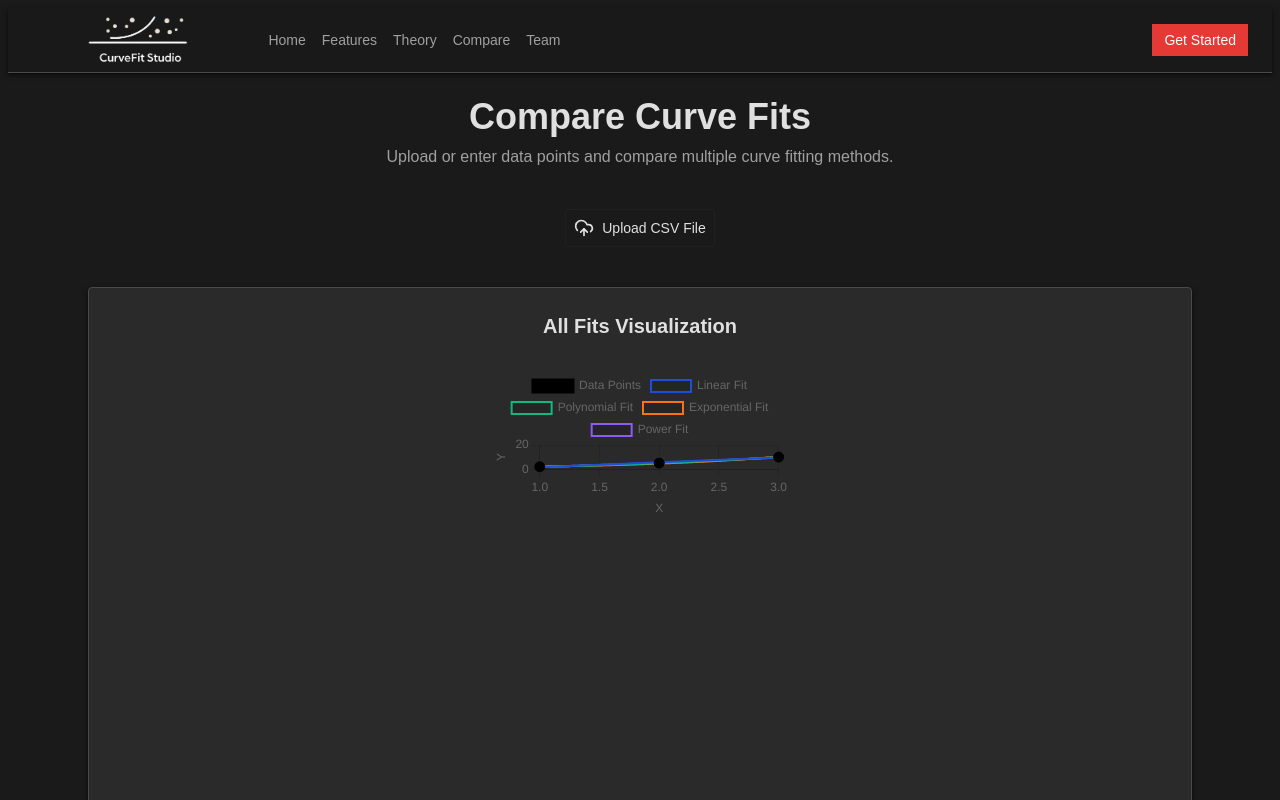
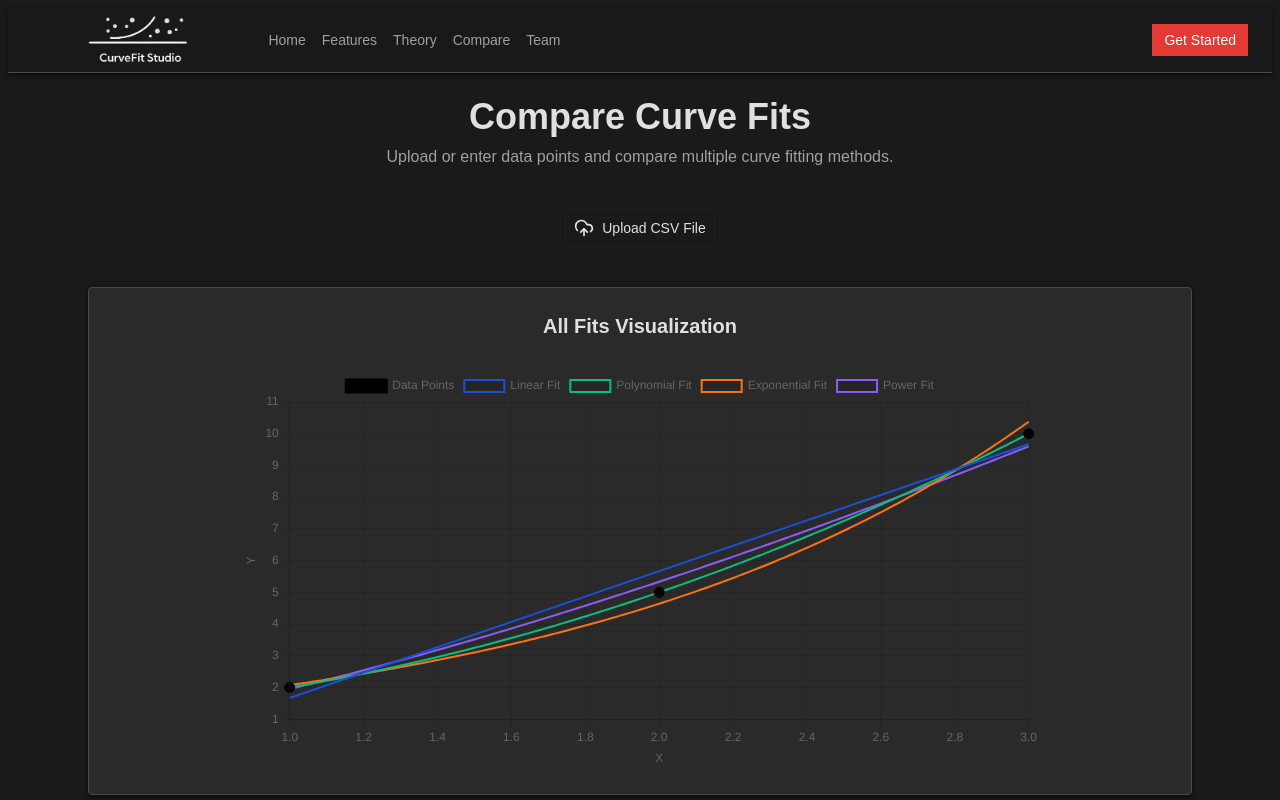
Before and after one commit to mmtq/curve-fit-studio, a Next.js app: page /fit/compare in a window 1280 px wide. Shown: the top 800 px of the page. Built offline with nearby package versions, Linux system fonts and the light colour scheme.

Commit message:
wht to say! again

```diff
--- a/components/general/CombinedFitsChart.tsx
+++ b/components/general/CombinedFitsChart.tsx
@@ -102,8 +102,8 @@ export default function CombinedFitsChart({ points, fits }: Props) {
   if (!mounted) return null;
 
   return (
-    <div className="w-full h-[450px] ">
-      <Line data={data} options={options} className='mx-auto' />
+    <div className="w-full h-[400px] flex justify-center">
+      <Line data={data} options={options} />
     </div>
   )
 }
```
